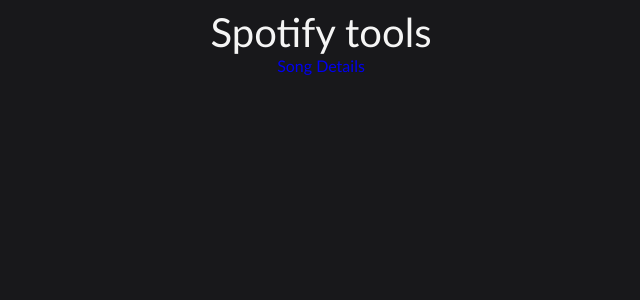
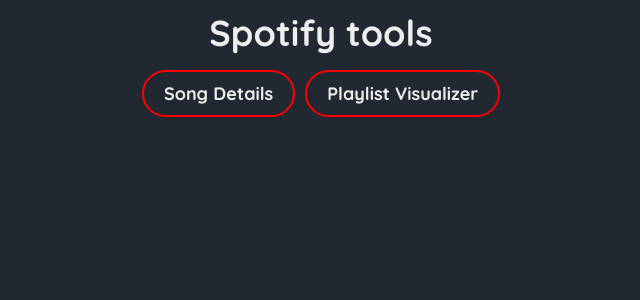
Before and after one commit to daviirodrig/spotify-tools, a Flask app: page / in a window 1280 px wide. Shown: the top 300 px of the page, without its empty margins (319-959 px from the left). Run offline with Flask 2, Linux system fonts and the light colour scheme.

Commit message:
Home frontend

```diff
--- a/static/css/home.css
+++ b/static/css/home.css
@@ -1,20 +1,42 @@
-body {
-    background-color: #18181b;
-    font-family: Futura, "Trebuchet MS", Arial, sans-serif;
-    color: whitesmoke;
+* {
+    margin: 0px;
+    padding: 0px;
 }
 
-a {
-    text-decoration: none;
+body {
+    background-color: #222831;
+    font-family: 'Quicksand', sans-serif;
+    color: #eeeeee;
 }
 
-.flex-container {
-    display: flex;
-    flex-direction: column;
-    align-items: center;
+a:link, a:visited {
+    margin: 5px;
+    border: 2px solid red;
+    border-radius: 25px;
+    padding: 10px 20px;
+    text-decoration: none;
+    display: inline-block;
+    color: #eeeeee;
+    background-color: #222831;
+}
+
+a:hover, a:active {
+    background-color: #393e46;
+    transition: all 0.3s ease;
 }
 
 .title {
-    font-size: 40px;
+    font-size: 36px;
     text-align: center;
+    margin: 10px;
 }
+
+.buttons {
+    display: flex;
+    align-items: center;
+    justify-content: center;
+}
+
+.bt {
+    font-size: large;
+}
--- a/templates/home.html
+++ b/templates/home.html
@@ -6,6 +6,7 @@
     <meta http-equiv="X-UA-Compatible" content="IE=edge">
     <meta name="viewport" content="width=device-width, initial-scale=1.0">
     <link rel="stylesheet" href="static/css/home.css">
+    <link href="https://fonts.googleapis.com/css2?family=Quicksand:wght@700&display=swap" rel="stylesheet">
     <title>Spotify Tools</title>
 </head>
 
@@ -13,10 +14,9 @@
     <div class="title">
         Spotify tools
     </div>
-    <div class="flex-container">
-        <div class="flex-child">
-            <a href="details">Song Details</a>
-        </div>
+    <div class="buttons">
+        <a class="bt" href="details">Song Details</a>
+        <a class="bt" href="playlistvis">Playlist Visualizer</a>
     </div>
 </body>
 
```
